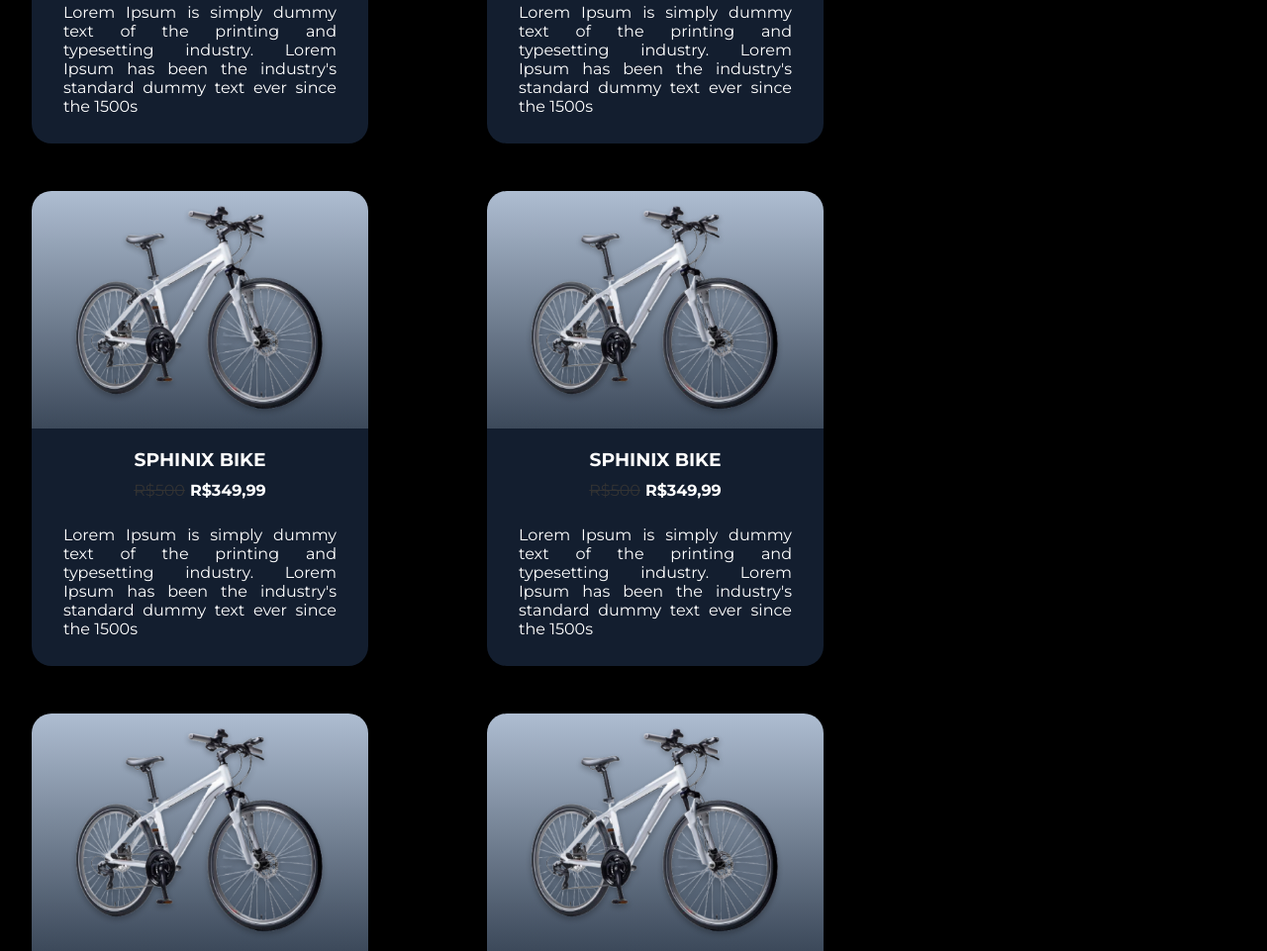
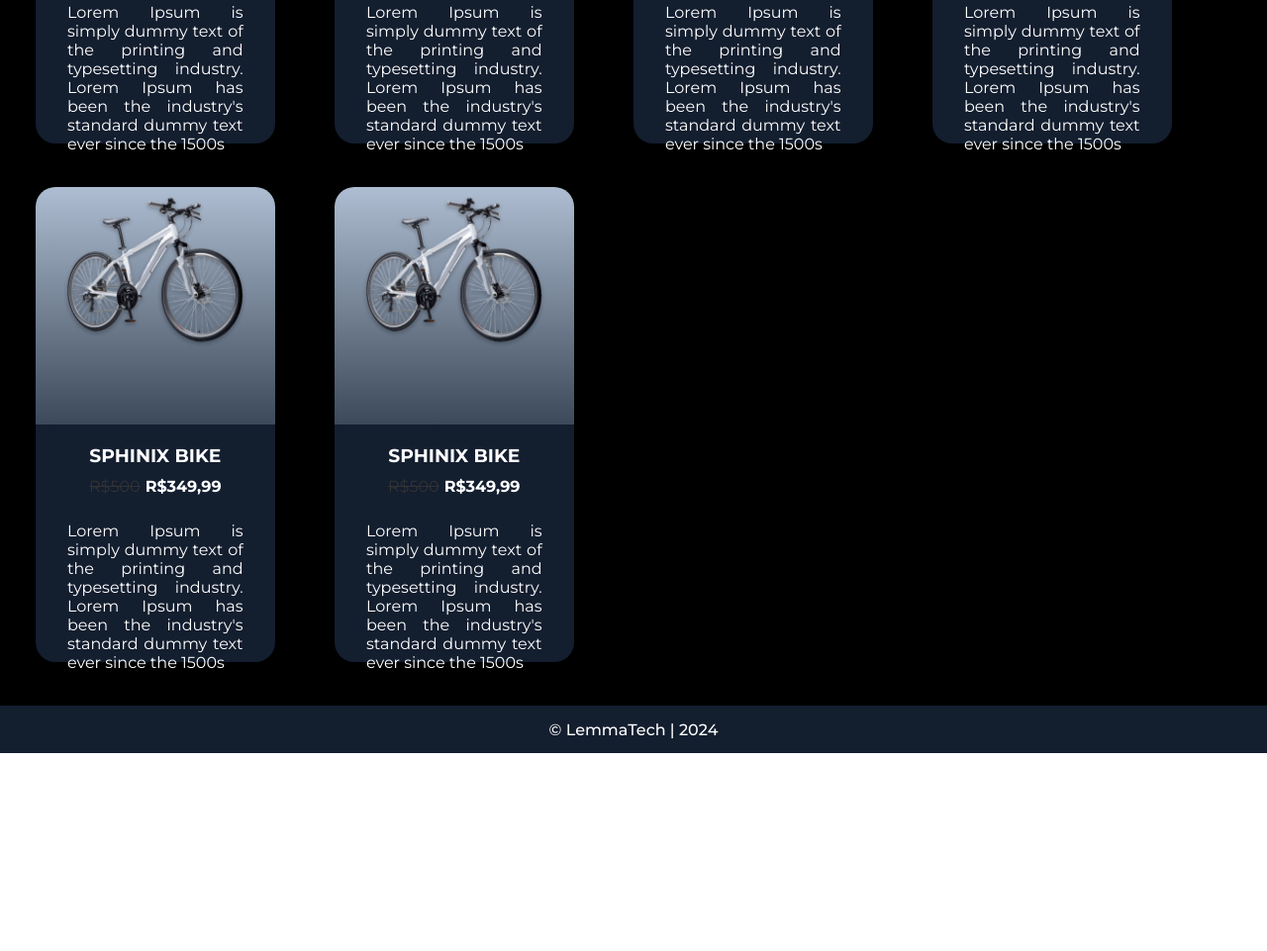
Before and after one commit to luyz-gusta/CP2-Web-Dev-BikeCity, a plain HTML site: page index.html in a window 1280 px wide. Shown: the part 1278-2239 px from the top of the page at 99% size. After the commit the page ends 2039 px from the top, so only its background shows below. Drawn offline with Linux system fonts and the light colour scheme.

Commit message:
Index finalizado

```diff
--- a/index.html
+++ b/index.html
@@ -134,9 +134,10 @@
             </div>
         </section>
     </main>
+    <footer>© LemmaTech | 2024</footer>
 
     <script>
-        //alert('Seja Bem Vindo!')
+        alert('Seja Bem Vindo!')
     </script>
     <script src="./src/js/script.js"></script>
     <script src="https://kit.fontawesome.com/cb4f3aa626.js" crossorigin="anonymous"></script>
--- a/src/css/style.css
+++ b/src/css/style.css
@@ -116,7 +116,7 @@ main {
     gap: 64px;
     width: 100vw;
     min-height: 80vh;
-    padding: 24px 32px;
+    padding: 24px 36px;
 }
 
 #btnBanner {
@@ -177,13 +177,15 @@ main {
 .container-cards {
     display: flex;
     flex-wrap: wrap;
-    gap: 48px 120px;
+    gap: 24px 5%;
 }
 
 .box-card {
     display: grid;
     grid-template-rows: 50% 50%;
-    width: 340px;
+    flex: 0 1 calc(25% - 5%);
+    box-sizing: border-box;
+    margin-bottom: 20px;
     height: 480px;
 }
 
@@ -222,3 +224,13 @@ main {
 .box-info p {
     text-align: justify;
 }
+
+footer {
+    display: flex;
+    align-items: center;
+    justify-content: center;
+    height: 6vh;
+    background-color: var(--three-theme-blue);
+    color: white;
+    font-weight: 500;
+}
--- a/src/js/script.js
+++ b/src/js/script.js
@@ -15,6 +15,7 @@ const colorH1 = ['#fff', '#fff', '#131E2F']
 
 const changeBackground = () => {
     const main = document.querySelector('main')
+    const footer = document.querySelector('footer')
     const header = document.querySelector('header')
     const btnColor = document.getElementById('btnColor')
     const btnBanner = document.getElementById('btnBanner')
@@ -35,6 +36,7 @@ const changeBackground = () => {
     })
 
     main.style.background = colorsOne[index]
+    footer.style.background = colorsThree[index]
     header.style.background = colorsThree[index]
     btnColor.style.background = colorsOne[index]
     line1.style.background = colorsTwo[index]
```
